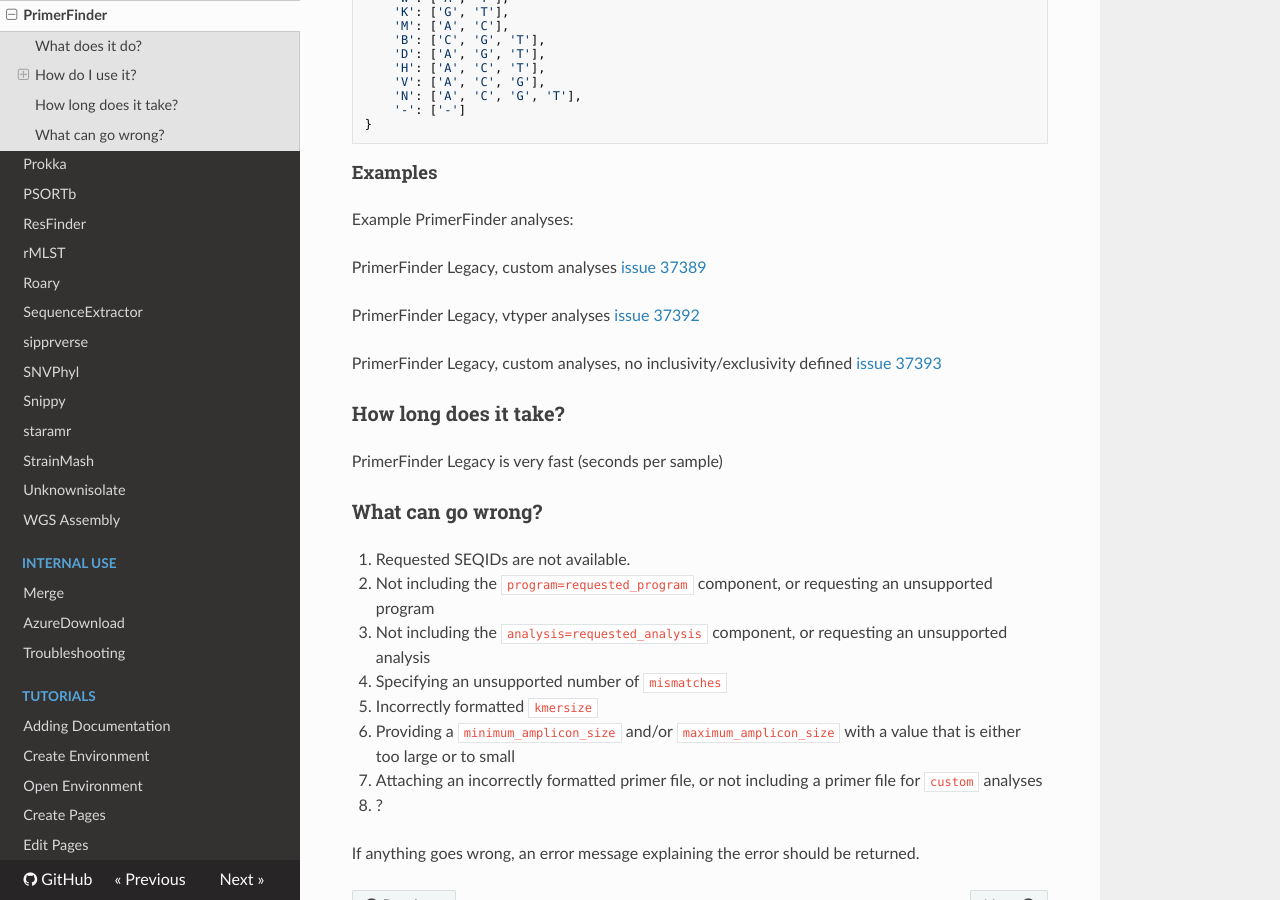
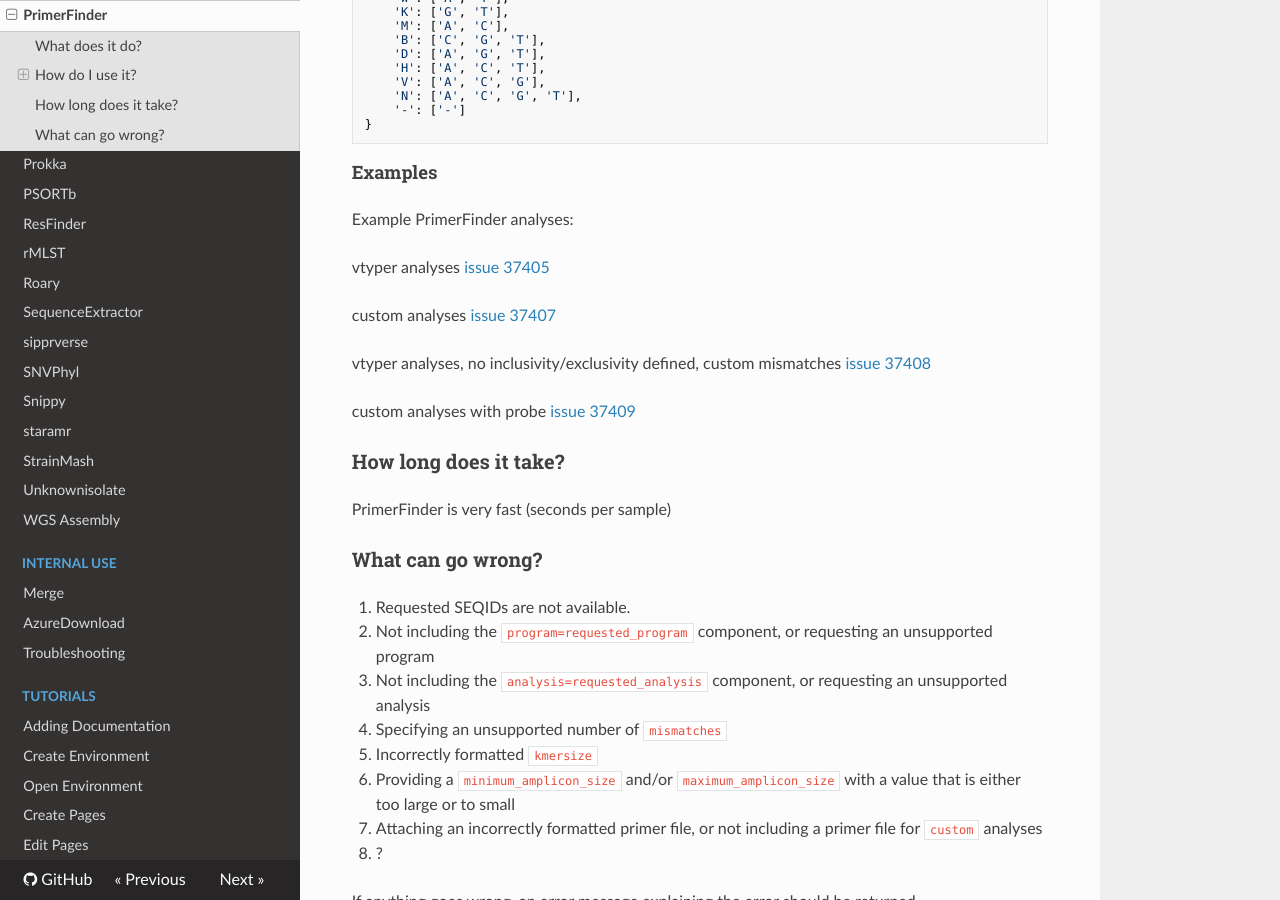
Before and after one commit to OLC-Bioinformatics/redmine-docs, an MkDocs documentation site: the page built from docs/analysis/primerfinder.md, in a window 1280 px wide and 900 px high, scrolled down 2681 px. Built offline with MkDocs 1.6.1, drawn with Linux system fonts in a browser that asks for light colours; nearby versions of some CDN libraries.

Commit message:
chore: update examples with up-to-date examples

```diff
--- a/docs/analysis/primerfinder.md
+++ b/docs/analysis/primerfinder.md
@@ -6,8 +6,7 @@ The PrimerFinder performs _in silico_ PCR analyses on FASTA files.
 
 ![PrimerFinder Legacy](../img/primer_finder_legacy.png)
 
-__PrimerFinder Legacy__ computes primer binding and amplicon statistics on FASTA formatted files using the now retired ePCR
-suite of tools from NCBI.
+__PrimerFinder Legacy__ computes primer binding and amplicon statistics on FASTA formatted files using the now retired ePCR suite of tools from NCBI.
 
 ### How do I use it?
 
@@ -115,17 +114,18 @@ __Please don't add too many degenerate bases, as the number of primers combinati
 
 Example PrimerFinder analyses:
 
-PrimerFinder Legacy, custom analyses [issue 37389](https://redmine.biodiversity.agr.gc.ca/issues/37389)
+vtyper analyses [issue 37405](https://redmine.biodiversity.agr.gc.ca/issues/37405)
 
-PrimerFinder Legacy, vtyper analyses [issue 37392](https://redmine.biodiversity.agr.gc.ca/issues/37392)
+custom analyses [issue 37407](https://redmine.biodiversity.agr.gc.ca/issues/37407)
 
-PrimerFinder Legacy, custom analyses, no inclusivity/exclusivity defined [issue 37393](https://redmine.biodiversity.agr.gc.ca/issues/37393)
+vtyper analyses, no inclusivity/exclusivity defined, custom mismatches [issue 37408](https://redmine.biodiversity.agr.gc.ca/issues/37408)
 
+custom analyses with probe [issue 37409](https://redmine.biodiversity.agr.gc.ca/issues/37409)
 
 
 ### How long does it take?
 
-PrimerFinder Legacy is very fast (seconds per sample)
+PrimerFinder is very fast (seconds per sample)
 
 ### What can go wrong?
 
```
